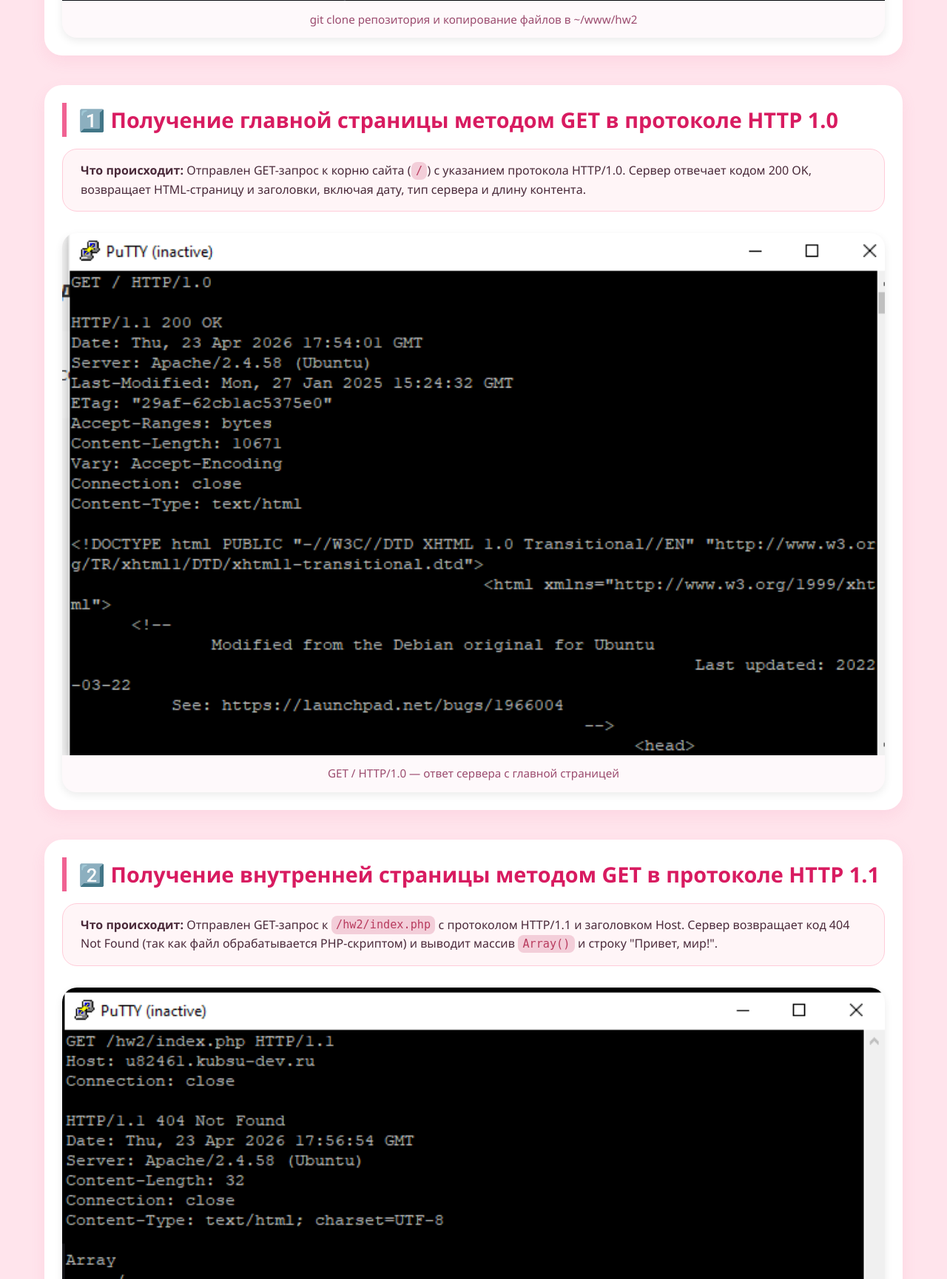
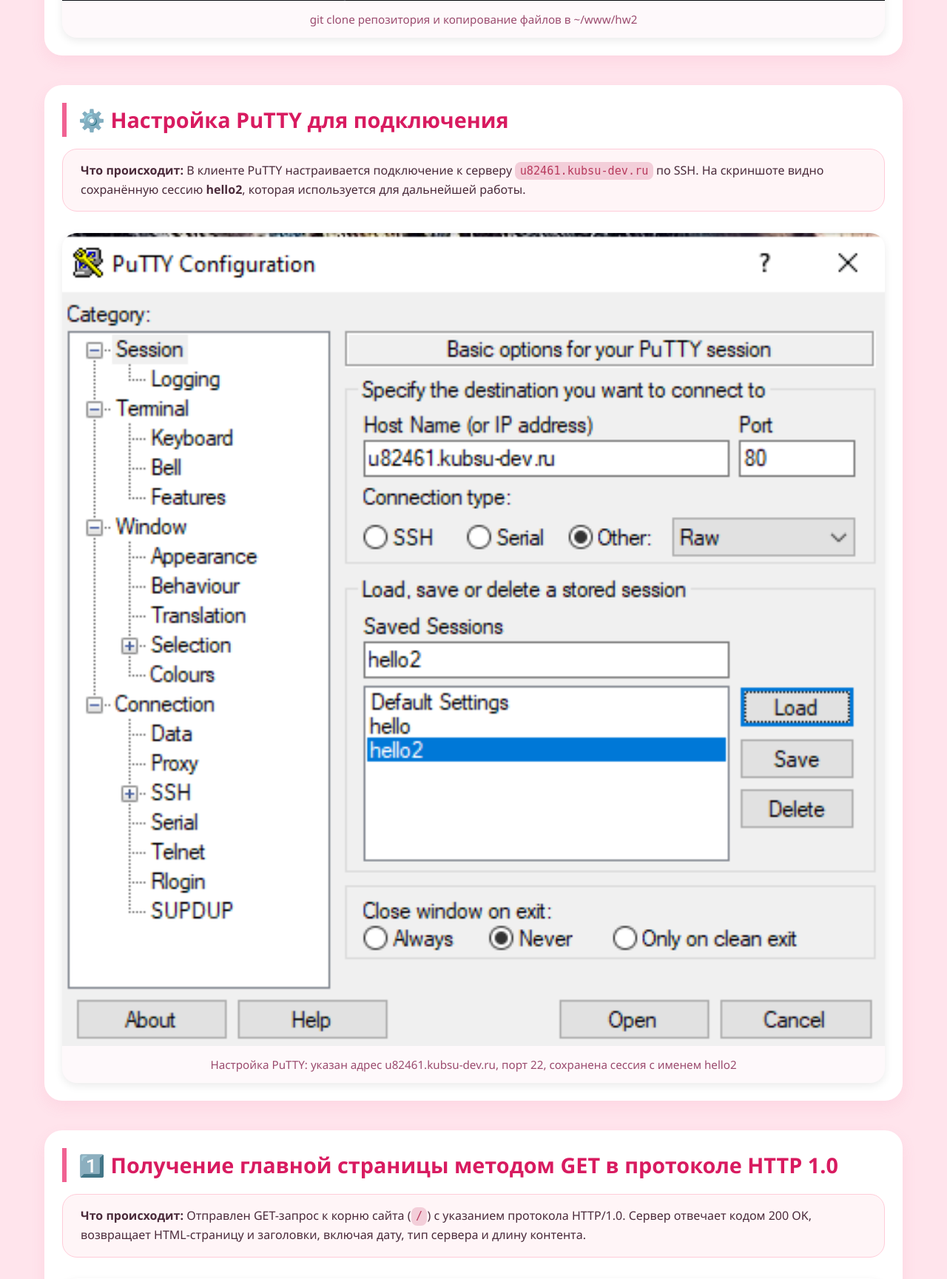
Before and after one commit to s0195802m/laba2, a PHP site: page /index.html in a window 1280 px wide. Shown: the part 2505-4234 px from the top of the page at 74% size. Run offline with PHP 8.4, Linux system fonts and the light colour scheme.

Commit message:
Add files via upload

```diff
--- a/index.html
+++ b/index.html
@@ -32,6 +32,18 @@
                 <figure>
                     <img src="2.png" alt="Клонирование репозитория laba2 на сервер">
                     <figcaption>git clone репозитория и копирование файлов в ~/www/hw2</figcaption>
+                </figure>
+            </div>
+        </section>
+         <section class="task">
+            <h3>⚙️ Настройка PuTTY для подключения</h3>
+            <div class="task-description">
+                <p><strong>Что происходит:</strong> В клиенте PuTTY настраивается подключение к серверу <code>u82461.kubsu-dev.ru</code> по SSH. На скриншоте видно сохранённую сессию <strong>hello2</strong>, которая используется для дальнейшей работы.</p>
+            </div>
+            <div class="screenshots">
+                <figure>
+                    <img src="12.png" alt="Настройка PuTTY: сохранённая сессия hello2">
+                    <figcaption>Настройка PuTTY: указан адрес u82461.kubsu-dev.ru, порт 22, сохранена сессия с именем hello2</figcaption>
                 </figure>
             </div>
         </section>
```
Also changed, not shown: 10.png (added), 11.png (added), 12.png (added), index.php (line endings or trailing spaces).
